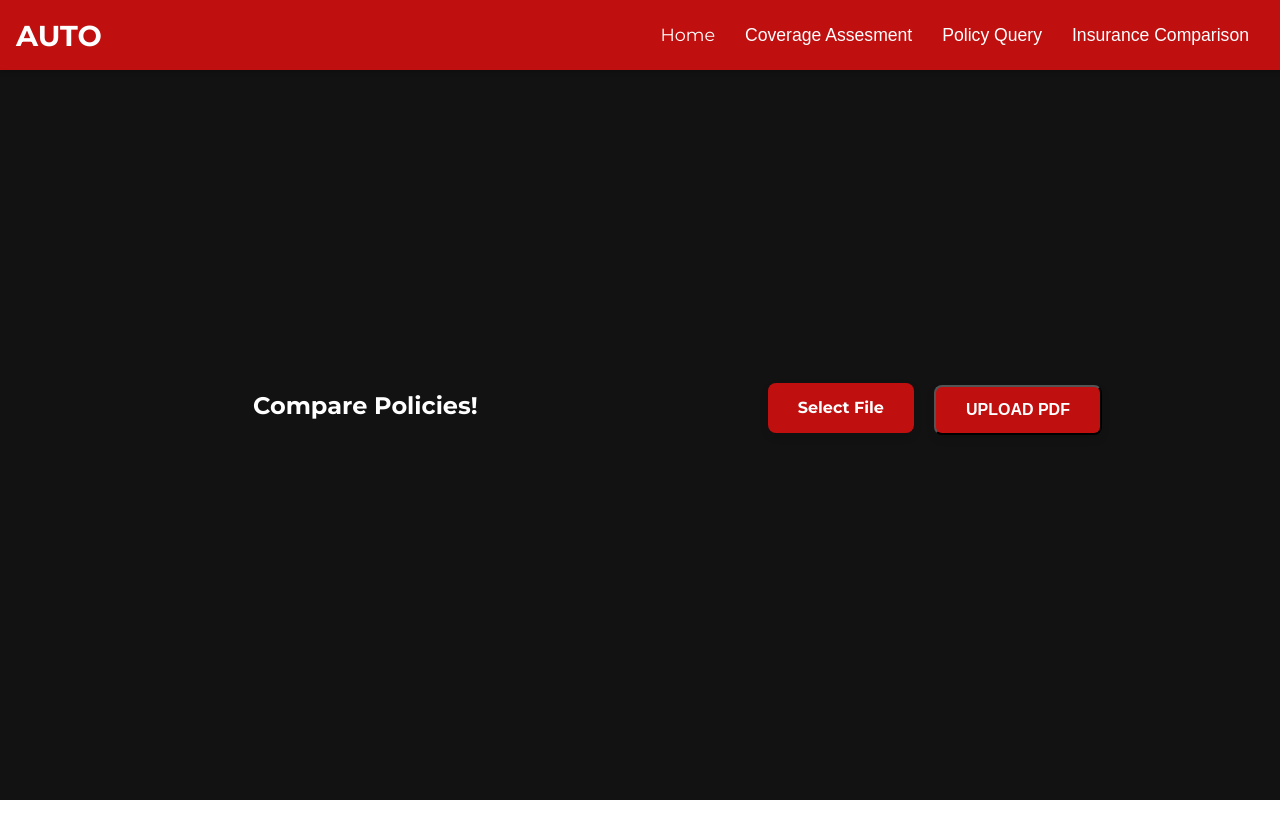
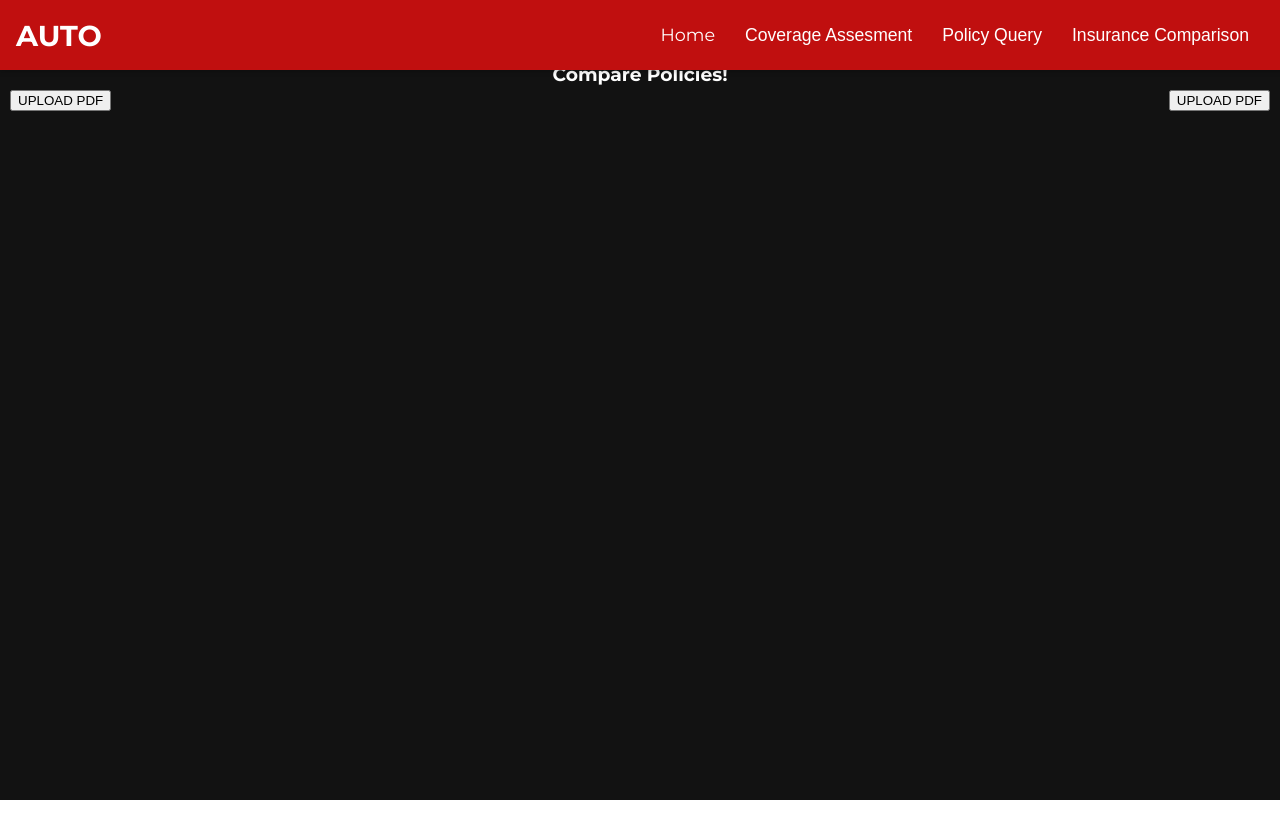
Before and after one commit to Abhyuday-Goyal/InsuranceHack, a React (Create React App) app in the folder my-react-app/: page /Compare in a window 1280 px wide. Shown: the top 838 px of the page. Built offline with nearby package versions, Linux system fonts and the light colour scheme.

Commit message:
front edit

```diff
--- a/my-react-app/src/Comparison.css
+++ b/my-react-app/src/Comparison.css
@@ -1,4 +1,50 @@
-h2 {
-    margin-bottom: 500px;
-    margin-left: 750px;
+.file-upload-container {
+  display: flex;
+  flex-direction: column;
+  align-items: center;
+  text-align: center;
+}
+
+.select-file-button {
+  position: absolute;
+  top: 0;
+  left: 0;
+  margin-top: 90px;
+  margin-left: 10px;
+}
+
+.upload-pdf-button {
+  position: absolute;
+  top: 0;
+  right: 0;
+  margin-top: 90px;
+  margin-right: 10px;
+}
+
+.file-upload-input {
+  display: none;
+}
+
+ul {
+  list-style-type: none;
+  padding: 0;
+}
+
+.remove-file-button {
+  margin-left: 10px;
+}
+
+h3 {
+  margin-top: -580px;
+}
+.center-box {
+  width: 700px; /* Adjusted width for better readability */
+    height: 500px;
+    background-color: var(--modal-bg-color);
+    border-radius: 4px;
+    box-shadow: 0 4px 8px rgba(0, 0, 0, 0.2);
+    margin-top: -400px;
   }
+  .compare-container {
+    text-align: center; /* Center-align text */
+  }
--- a/my-react-app/src/Comparison.js
+++ b/my-react-app/src/Comparison.js
@@ -1,48 +1,43 @@
 import React, { useState } from 'react';
 import './Comparison.css';
+
 const Comparison = () => {
-  const [uploadedFiles, setUploadedFiles] = useState([]); // Store uploaded files
+  const [uploadedFiles, setUploadedFiles] = useState([]);
 
   const handleUpload = (event) => {
     const file = event.target.files[0];
     if (file) {
       console.log('Uploading PDF file', file);
-      // TODO: Send the file to the backend and store it
       uploadFileToBackend(file).then(() => {
         setUploadedFiles(prevFiles => [...prevFiles, file]);
       });
-      event.target.value = null; // Reset the file input after handling upload
+      event.target.value = null;
     }
   };
 
   const removeFile = (fileName) => {
     setUploadedFiles(uploadedFiles.filter(file => file.name !== fileName));
-    // TODO: Also remove the file from the backend if needed
   };
 
   const handleButtonClick = () => {
-    // Trigger file input click
     document.getElementById('pdf-upload').click();
   };
 
   const handleClearAll = () => {
     setUploadedFiles([]);
-    // TODO: Also clear files from the backend if needed
   };
 
-  // Simulate file upload to backend
   const uploadFileToBackend = async (file) => {
-    // Replace this with actual file upload logic
-    await new Promise(resolve => setTimeout(resolve, 1000)); // Simulating upload delay
+    await new Promise(resolve => setTimeout(resolve, 1000));
     console.log('File uploaded to backend:', file.name);
   };
 
   return (
+
     <div className="file-upload-container">
-      <h2 style={{ marginTop: '30px' }}>Compare Policies!</h2>
-      <label htmlFor="pdf-upload" className="file-upload-button">
-        Select File
-      </label>
+      <h3>Compare Policies!</h3>
+      <button onClick={handleButtonClick} className="select-file-button">UPLOAD PDF</button>
+      <button onClick={handleButtonClick} className="upload-pdf-button">UPLOAD PDF</button>
       <input
         type="file"
         id="pdf-upload"
@@ -51,7 +46,6 @@ const Comparison = () => {
         onChange={handleUpload}
         style={{ display: 'none' }}
       />
-      <button onClick={handleButtonClick} className="file-upload-button">UPLOAD PDF</button>
       <ul>
         {uploadedFiles.map((file, index) => (
           <li key={index}>
@@ -60,10 +54,14 @@ const Comparison = () => {
               Remove
             </button>
           </li>
+
         ))}
+
       </ul>
+      {/* Directly apply styles without using a div */}
 
     </div>
+
   );
 };
 
```
